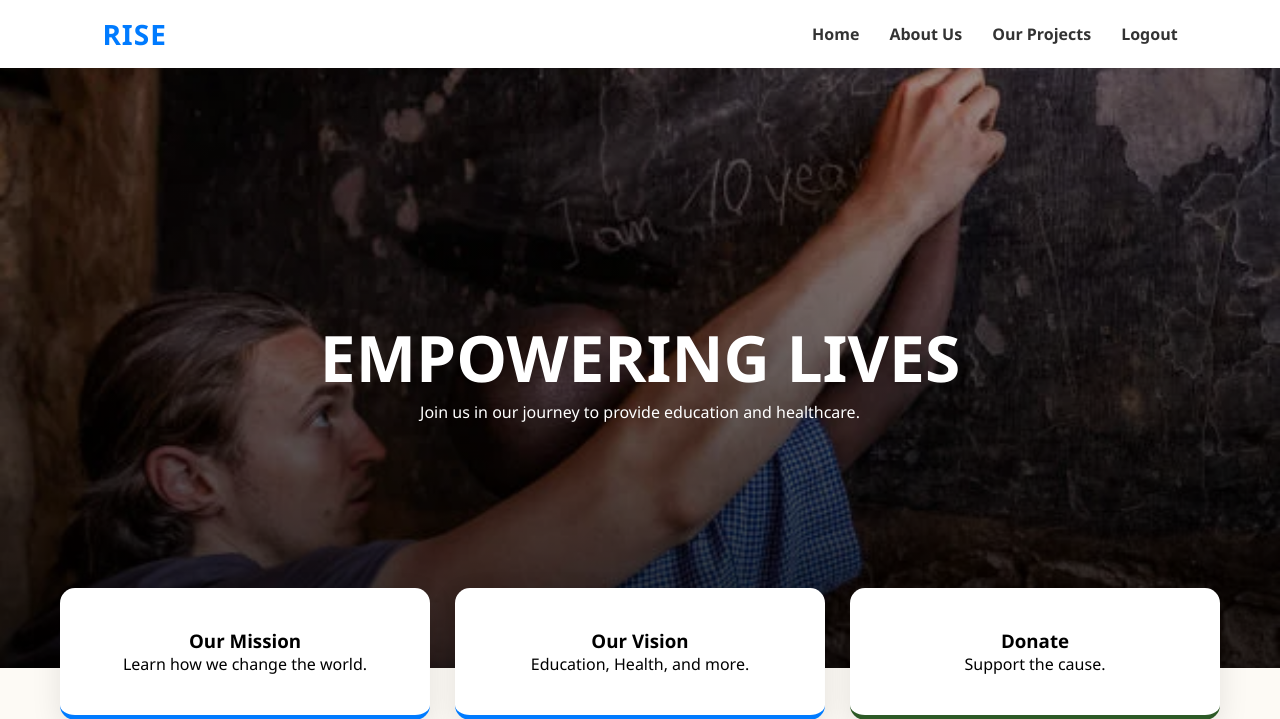
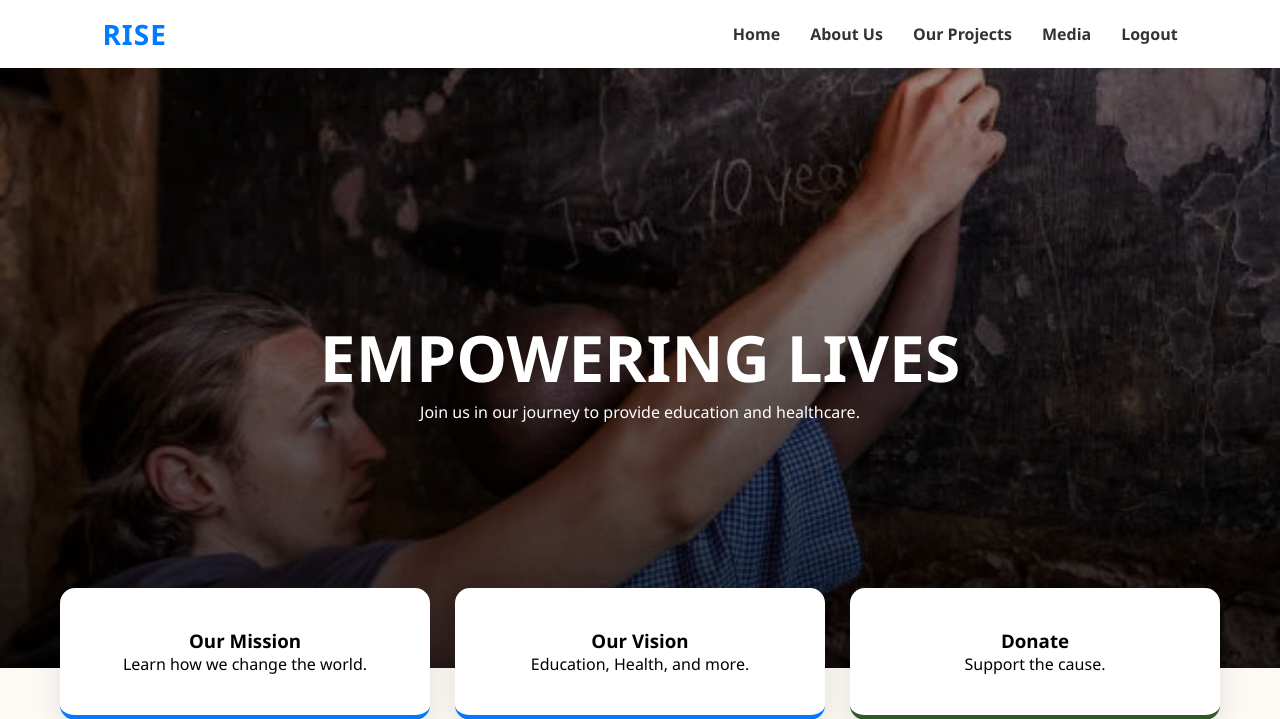
Before and after one commit to AbhishekAgasibagal/NGOSite-, a Flask app: page /home in a window 1280 px wide. Shown: the top 719 px of the page. Run offline with Flask 3, Linux system fonts and the light colour scheme.

Commit message:
Update navigation menu to include 'Media' link
Added a 'Media' link to the navigation menu.

```diff
--- a/templates/index.html
+++ b/templates/index.html
@@ -8,11 +8,13 @@
 <body>
 
     <header class="main-header">
-<a href="/home" class="logo-text">RISE</a>        <nav>
+        <a href="/home" class="logo-text">RISE</a>
+        <nav>
             <ul class="nav-links">
                 <li><a href="/home">Home</a></li>
                 <li><a href="/about">About Us</a></li>
                 <li><a href="/projects">Our Projects</a></li>
+                <li><a href="/media">Media</a></li>
                 <li><a href="/logout">Logout</a></li>
             </ul>
         </nav>
```
